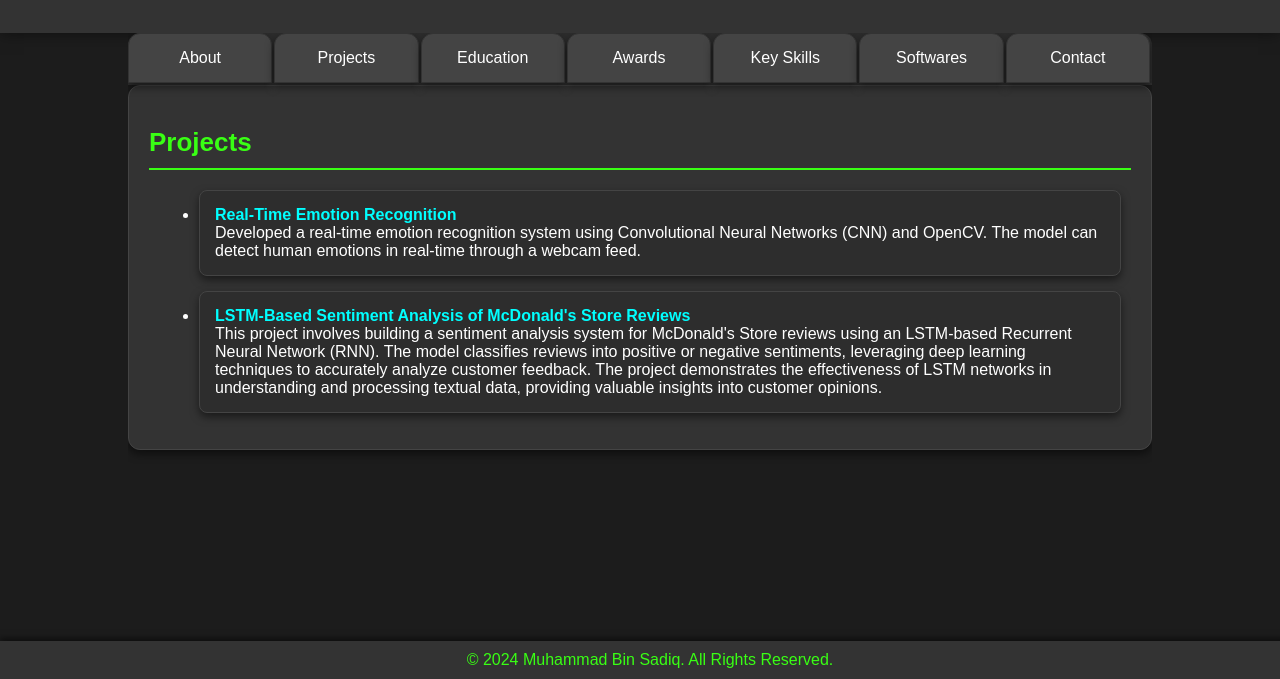
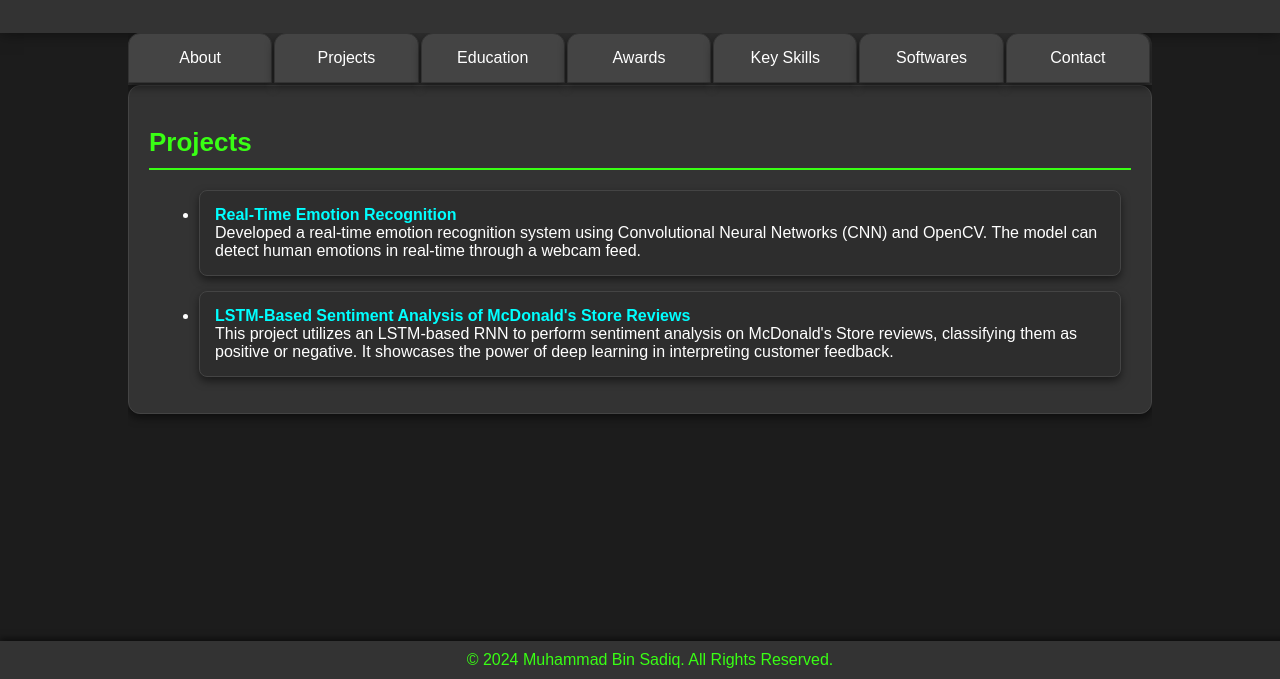
Before and after one commit to iammuhammadbinsadiq/iammuhammadbinsadiq.github.io, a plain HTML site: page index.html in a window 1280 px wide. Both pictures are taken after a click on the element "Projects". Shown: the part 121-800 px from the top of the page. Drawn offline with Linux system fonts and the light colour scheme.

Commit message:
index.html

```diff
--- a/index.html
+++ b/index.html
@@ -177,7 +177,7 @@
                     <li>
                         <a href="https://github.com/iammuhammadbinsadiq/Deep-Learning-Models-Applications/blob/main/RNN/rnn_sentiment_analysis.ipynb"
                             target="_blank"><strong>LSTM-Based Sentiment Analysis of McDonald's Store Reviews</strong></a><br>
-                        This project involves building a sentiment analysis system for McDonald's Store reviews using an LSTM-based Recurrent Neural Network (RNN). The model classifies reviews into positive or negative sentiments, leveraging deep learning techniques to accurately analyze customer feedback. The project demonstrates the effectiveness of LSTM networks in understanding and processing textual data, providing valuable insights into customer opinions.
+                        This project utilizes an LSTM-based RNN to perform sentiment analysis on McDonald's Store reviews, classifying them as positive or negative. It showcases the power of deep learning in interpreting customer feedback.
                     </li>
                 </ul>
             </div>
```
